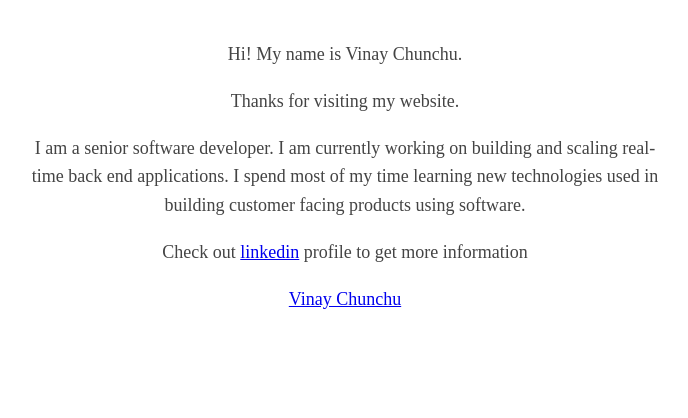
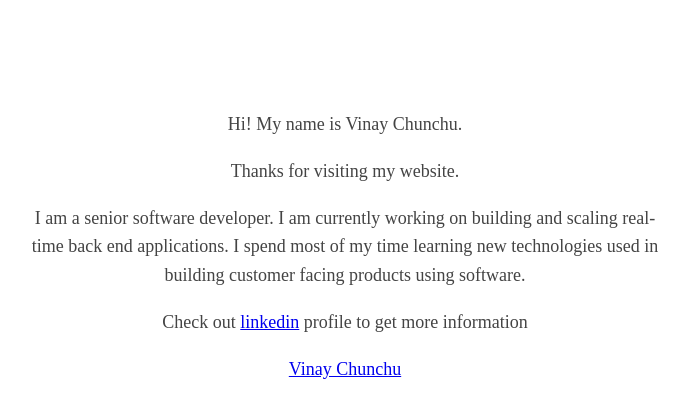
Before and after one commit to VinayChunchu/VinayChunchu.github.io, a plain HTML site: page index.html in a window 1280 px wide. Shown: the whole page, without its empty margins (295-983 px from the left). Drawn offline with Linux system fonts and the light colour scheme.

Commit message:
Update index.css

```diff
--- a/index.css
+++ b/index.css
@@ -4,7 +4,7 @@ body {
     line-height:1.6;
     font-size:18px;
     color:#444;
-    padding:0 10px;
+    padding:70px 10px;
     text-align: center;
   }
 
```
